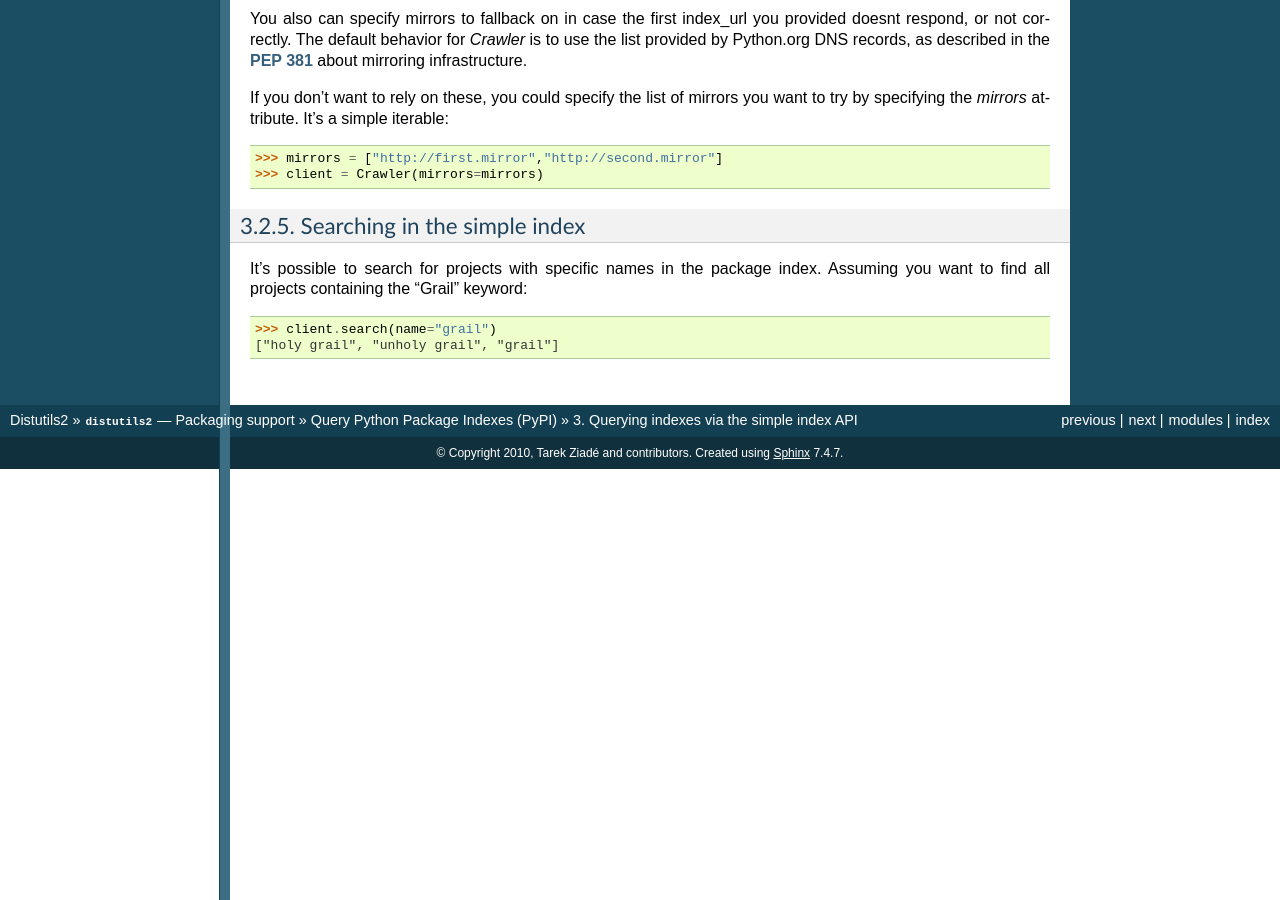
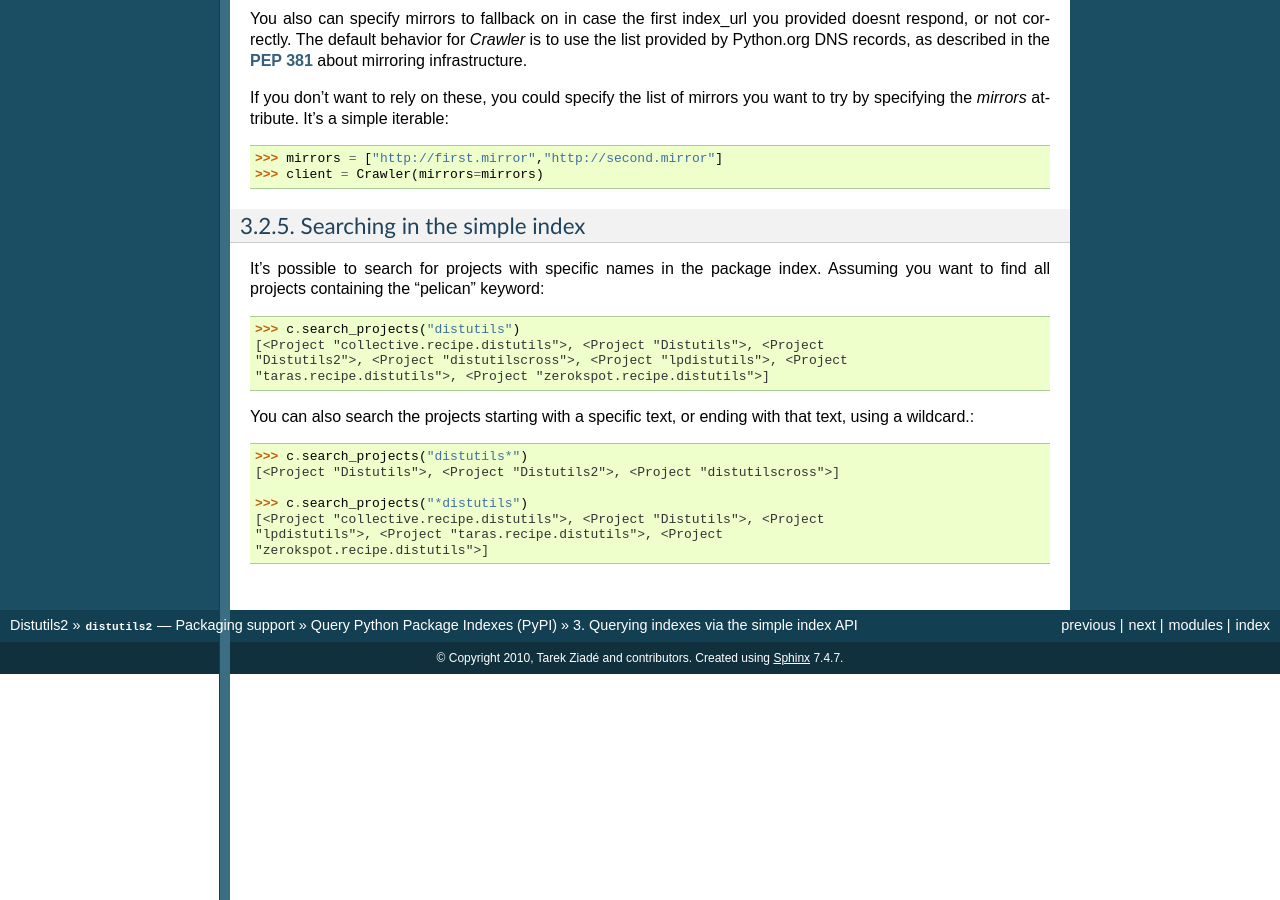
Before and after one commit to crateio/distutils2, a Sphinx documentation site: the page built from docs/source/library/distutils2.index.simple.rst, in a window 1280 px wide and 900 px high, scrolled down 2036 px. Built offline with Sphinx 7.4.7, drawn with Linux system fonts in a browser that asks for light colours.

Commit message:
Add a way to search the simple index using wildcards (*).

```diff
--- a/docs/source/library/distutils2.index.simple.rst
+++ b/docs/source/library/distutils2.index.simple.rst
@@ -124,7 +124,20 @@ Searching in the simple index
 +++++++++++++++++++++++++++++
 
 It's possible to search for projects with specific names in the package index.
-Assuming you want to find all projects containing the "Grail" keyword::
+Assuming you want to find all projects containing the "pelican" keyword::
 
-    >>> client.search(name="grail")
-    ["holy grail", "unholy grail", "grail"]
+    >>> c.search_projects("distutils")
+    [<Project "collective.recipe.distutils">, <Project "Distutils">, <Project
+    "Distutils2">, <Project "distutilscross">, <Project "lpdistutils">, <Project
+    "taras.recipe.distutils">, <Project "zerokspot.recipe.distutils">]
+
+You can also search the projects starting with a specific text, or ending with
+that text, using a wildcard.::
+
+    >>> c.search_projects("distutils*")
+    [<Project "Distutils">, <Project "Distutils2">, <Project "distutilscross">]
+
+    >>> c.search_projects("*distutils")
+    [<Project "collective.recipe.distutils">, <Project "Distutils">, <Project
+    "lpdistutils">, <Project "taras.recipe.distutils">, <Project
+    "zerokspot.recipe.distutils">]
```
Also changed, not shown: 2 other files.
